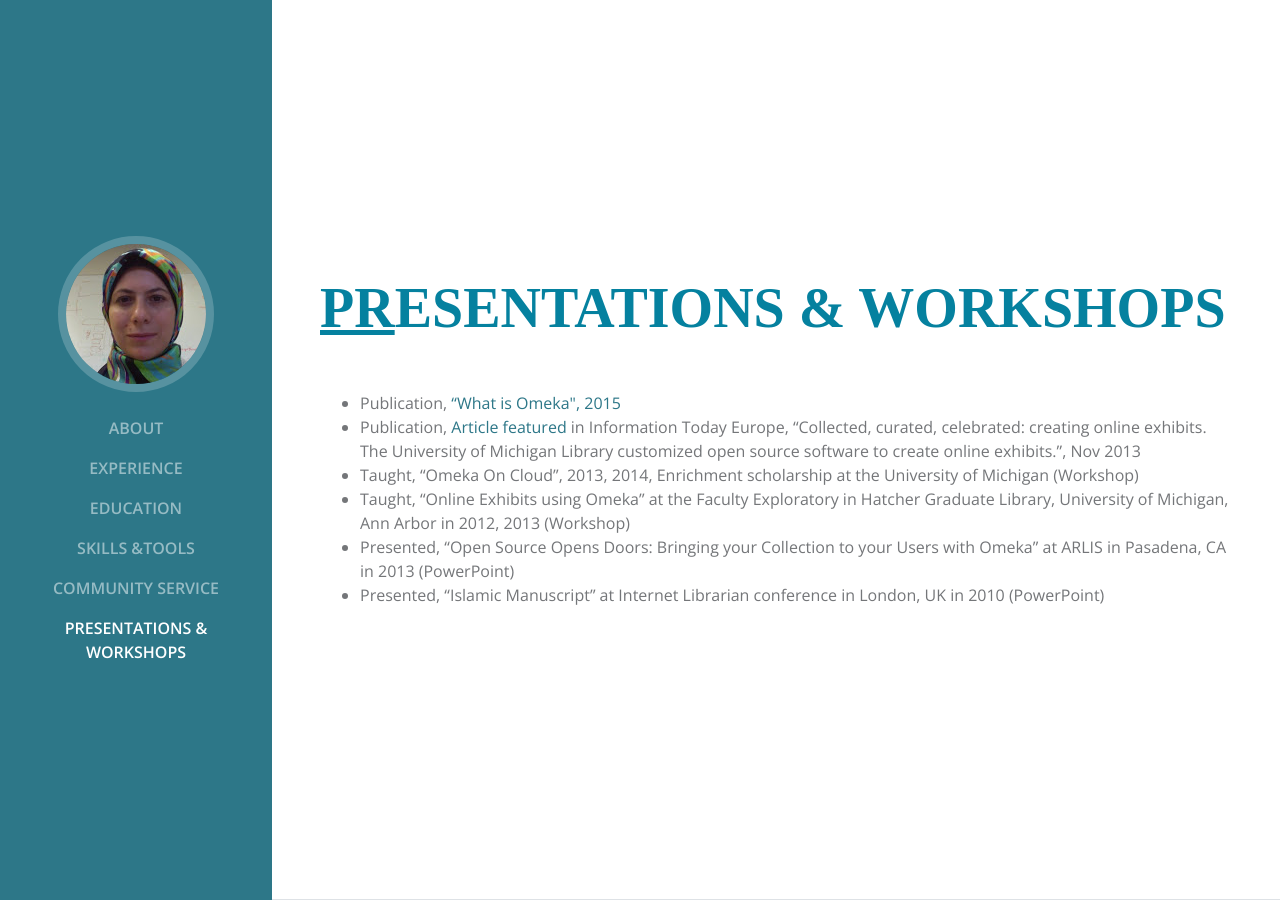
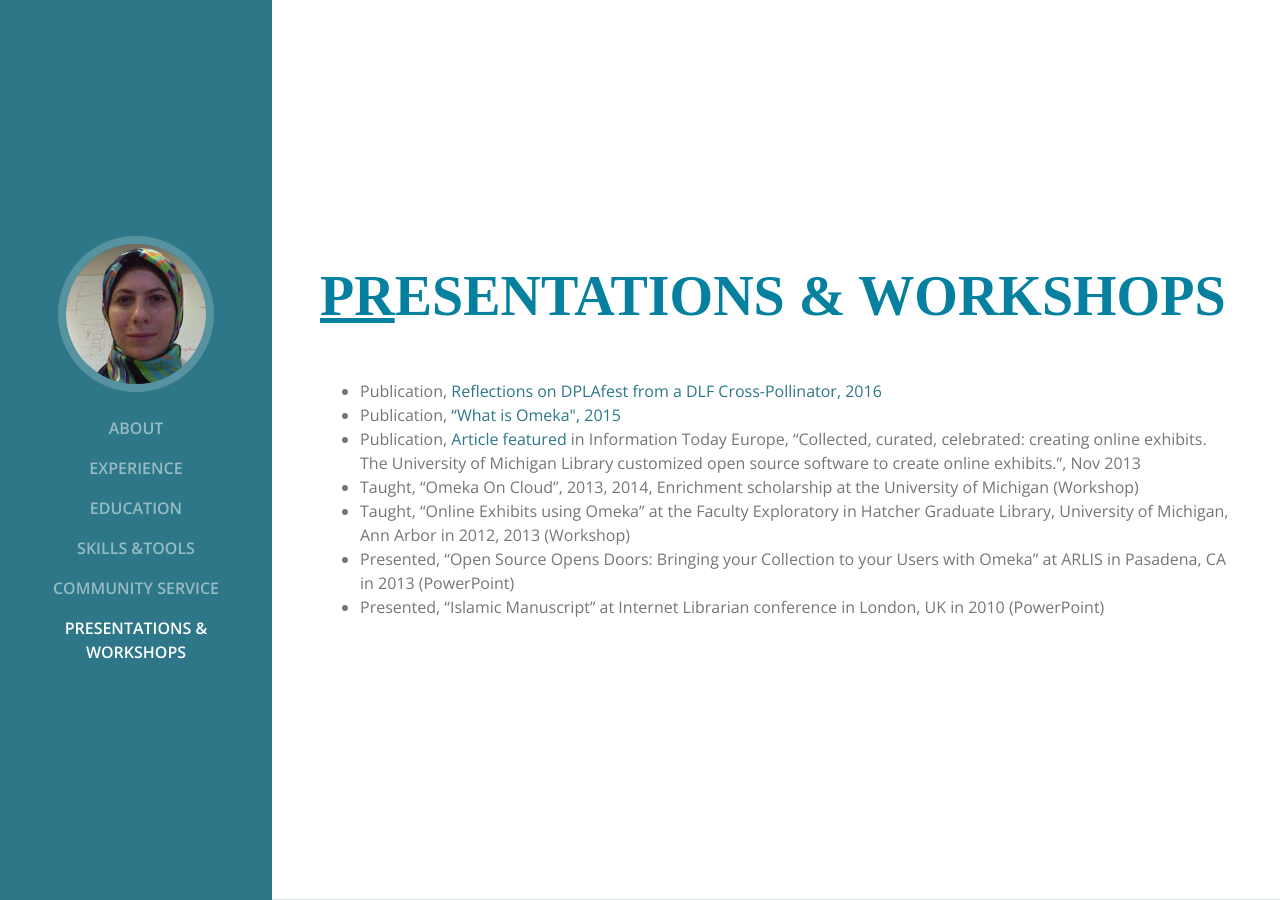
Before and after one commit to nancymou/nancymou.github.io, a Jekyll site: the page index.html, which Jekyll copies as it is, in a window 1280 px wide and 900 px high, scrolled down 4905 px. Built offline with Jekyll 4.4.1, drawn with Linux system fonts in a browser that asks for light colours; some web fonts are replaced.

Commit message:
Update index.html

```diff
--- a/index.html
+++ b/index.html
@@ -267,8 +267,9 @@
 
           <h2 class="mb-5"><span class = "underline-first-letter">Pr</span>esentations &amp; Workshops</h2>
             <ul>
+               <li> Publication, <a href="https://www.diglib.org/reflections-on-dplafest-from-a-dlf-cross-pollinator/"> Reflections on DPLAfest from a DLF Cross-Pollinator, 2016</a></li>
                <li> Publication, <a href="https://www.lib.umich.edu/blogs/library-tech-talk/what-omeka-0"> “What is Omeka", 2015</a></li>
-              <li>Publication, <a href="http://lnkd.in/bjEiyJJ">Article featured</a> in Information Today Europe, “Collected, curated, celebrated: creating online exhibits. The University of Michigan Library customized open source software to create online exhibits.”, Nov 2013</li>
+               <li>Publication, <a href="http://lnkd.in/bjEiyJJ">Article featured</a> in Information Today Europe, “Collected, curated, celebrated: creating online exhibits. The University of Michigan Library customized open source software to create online exhibits.”, Nov 2013</li>
                <li>Taught, “Omeka On Cloud”, 2013, 2014, Enrichment scholarship at the University of Michigan (Workshop)</li>
                <li>Taught, “Online Exhibits using Omeka” at the Faculty Exploratory in Hatcher Graduate Library, University of Michigan, Ann Arbor in 2012, 2013 (Workshop)</li>
                <li>Presented, “Open Source Opens Doors: Bringing your Collection to your Users with Omeka” at ARLIS in Pasadena, CA in 2013 (PowerPoint) </li>
```
